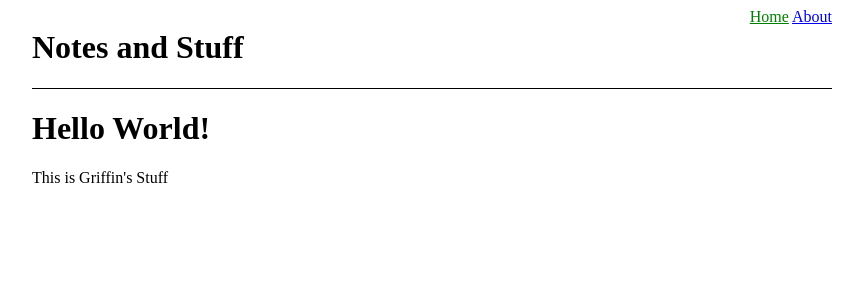
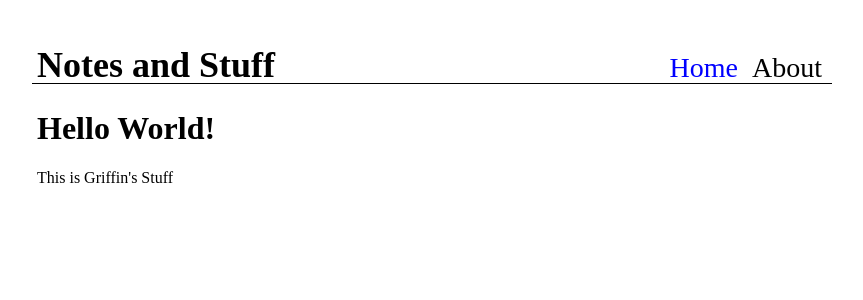
Before and after one commit to gjburke/gjburke.github.io, a Jekyll site: the page built from index.html, in a window 1280 px wide. Shown: the top 300 px of the page, without its empty margins (208-1071 px from the left). Built offline with Jekyll 4.4.1, drawn with Linux system fonts in a browser that asks for light colours.

Commit message:
Fixed some header styling, mostly text alignment

```diff
--- a/_layouts/default.html
+++ b/_layouts/default.html
@@ -8,7 +8,9 @@
   <body>
     <div class="content">
       {% include header.html %}
-      {{ content }}
+      <div class="main">
+        {{ content }}
+      </div>
     </div>
   </body>
 </html>
--- a/_sass/main.scss
+++ b/_sass/main.scss
@@ -1,3 +1,5 @@
+/* For the header */
+
 body {
     display: flex;
     flex-direction: column;
@@ -12,12 +14,35 @@ header {
     display: flex;
     flex-direction: row;
     justify-content: space-between;
+    height: 75px;
     border-bottom: 1px solid black;
 }
 
 header > h1 {
+    font-size: 36px;
+    margin: 0px;
+    padding-top: 36px;
+    padding-left: 5px;
+}
+
+header > nav {
+    padding-right: 5px;
+    padding-top: 44px;
+}
+
+header > nav > a {
+    font-size: 28px;
+    color: black;
+    text-decoration: none;
+    margin: 0px 5px 0px 5px;
 }
 
 .current {
-    color: green;
+    color: blue;
 }
+
+/* For the main content */
+
+.main {
+    padding: 5px;
+}
```
